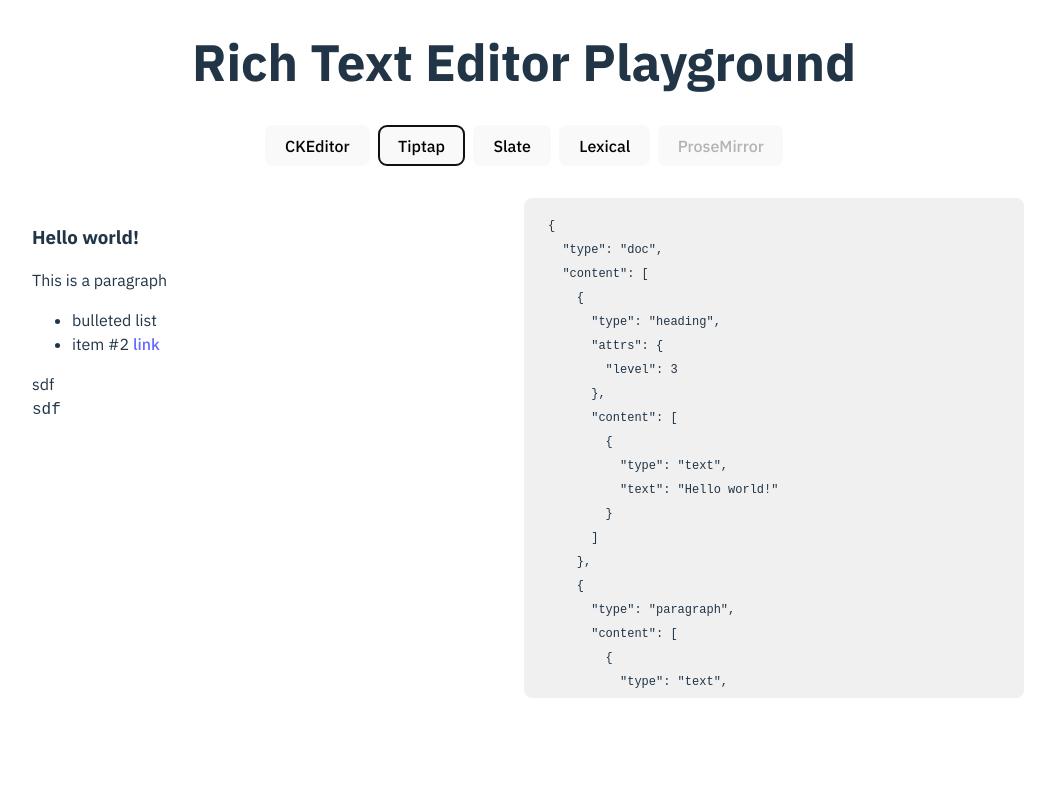
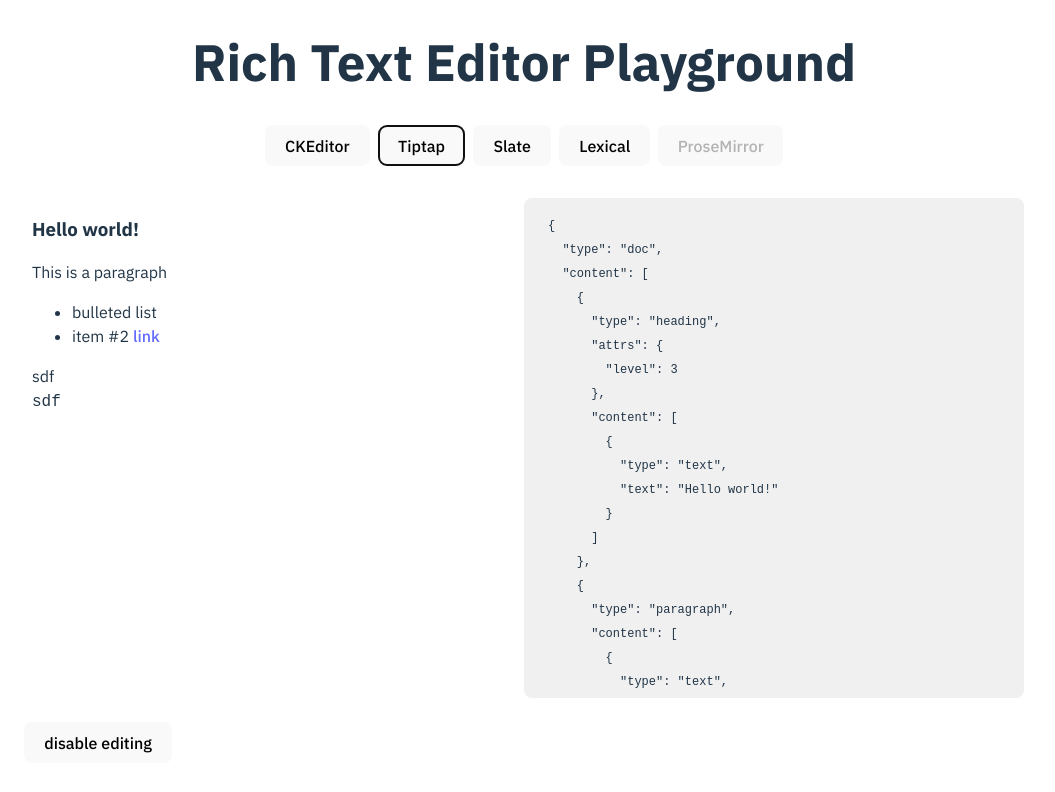
Before and after one commit to ssalka/amp-rich-text, a React (Vite) app: page / in a window 1280 px wide. Both pictures are taken after a click on the button "Tiptap". Shown: the top 792 px of the page, without its empty margins (116-1171 px from the left). Built offline with nearby package versions, Linux system fonts and the light colour scheme.

Commit message:
main support toggling readonly mode for tiptap, lexical

```diff
--- a/src/App.css
+++ b/src/App.css
@@ -37,11 +37,14 @@
   flex-grow: 1;
 }
 
-.editor-main pre {
+pre {
   background-color: #F0F0F0;
   margin: 0;
   padding: 16px 24px;
   border-radius: 8px;
+}
+
+.editor-main >  pre {
   width: 500px;
   min-width: 500px;
   overflow: auto;
--- a/src/App.tsx
+++ b/src/App.tsx
@@ -14,7 +14,8 @@
 
 import './App.css';
 
-const textEditors: Array<{ name: string; editor?: FC }> = [
+const textEditors: Array<{ name: string; editor?: FC<{ canEdit?: boolean }> }> =
+  [
     {
       name: 'CKEditor',
       editor: CKEditor,
@@ -50,6 +51,7 @@
   }, []);
   const previousEditor = usePrevious(selectedEditor);
   const editorJson = useRecoilValue(jsonState);
+  const [canEdit, setCanEdit] = useState(true);
 
   return (
     <div className="App">
@@ -88,7 +90,7 @@
         >
           <div className={clsx('selected-editor', selectedEditor.name)}>
             {selectedEditor.editor ? (
-              <selectedEditor.editor />
+              <selectedEditor.editor canEdit={canEdit} />
             ) : (
               `TODO: ${selectedEditor.name} editor`
             )}
@@ -96,6 +98,13 @@
         </ErrorBoundary>
         <pre>{JSON.stringify(editorJson, null, 2)}</pre>
       </div>
+      <br />
+      <button
+        onClick={() => setCanEdit(!canEdit)}
+        style={{ alignSelf: 'start' }}
+      >
+        {canEdit ? 'disable editing' : 'readonly mode -- click to toggle'}
+      </button>
     </div>
   );
 }
--- a/src/components/editors/CKEditor.tsx
+++ b/src/components/editors/CKEditor.tsx
@@ -14,7 +14,6 @@
       editor={InlineEditor}
       data="<p>Hello from CKEditor 5!</p>"
       onReady={(editor: any) => {
-        console.log('Editor is ready to use', editor);
         editor.setData(defaultText);
         setJson(editor.getData());
       }}
--- a/src/components/editors/Lexical.css
+++ b/src/components/editors/Lexical.css
@@ -2,3 +2,7 @@
   width: 100%;
   padding: 0 8px;
 }
+
+.selected-editor.Lexical p {
+  margin: 0;
+}
--- a/src/components/editors/Lexical.tsx
+++ b/src/components/editors/Lexical.tsx
@@ -19,21 +19,6 @@
   // Theme styling goes here
 };
 
-// Lexical React plugins are React components, which makes them
-// highly composable. Furthermore, you can lazy load plugins if
-// desired, so you don't pay the cost for plugins until you
-// actually use them.
-function MyCustomAutoFocusPlugin() {
-  const [editor] = useLexicalComposerContext();
-
-  useEffect(() => {
-    // Focus the editor when the effect fires!
-    editor.focus();
-  }, [editor]);
-
-  return null;
-}
-
 // Catch any errors that occur during Lexical updates and log them
 // or throw them as needed. If you don't throw them, Lexical will
 // try to recover gracefully without losing user data.
@@ -41,7 +26,7 @@
   console.error(error);
 }
 
-function Editor() {
+function Editor({ canEdit = true }) {
   const setJson = useSetRecoilState(jsonState);
 
   const handleChange = useCallback(
@@ -60,6 +45,7 @@
     <LexicalComposer
       initialConfig={{
         namespace: 'MyEditor',
+        editable: canEdit,
         theme,
         onError,
         nodes: TRANSFORMERS.flatMap((t) => t.dependencies).filter(Boolean),
@@ -76,7 +62,6 @@
 
       <OnChangePlugin onChange={handleChange} />
       <HistoryPlugin />
-      <MyCustomAutoFocusPlugin />
     </LexicalComposer>
   );
 }
--- a/src/components/editors/Tiptap.css
+++ b/src/components/editors/Tiptap.css
@@ -1,5 +1,9 @@
-.selected-editor.Tiptap > div {
+.tiptap-container, .tiptap-container {
   width: 100%;
+}
+
+.selected-editor.Tiptap .ProseMirror {
+  padding: 0 8px;
 }
 
 .tiptap-toolbar {
--- a/src/components/editors/Tiptap.tsx
+++ b/src/components/editors/Tiptap.tsx
@@ -1,6 +1,7 @@
 import clsx from 'clsx';
 import camelCase from 'lodash/camelCase';
-import { useEffect } from 'react';
+import times from 'lodash/times';
+import { useEffect, useState } from 'react';
 import { useSetRecoilState } from 'recoil';
 import { BubbleMenu, EditorContent, useEditor } from '@tiptap/react';
 import StarterKit from '@tiptap/starter-kit';
@@ -34,13 +35,12 @@
         }),
   };
 }
-console.log(defaultMarkdownParser.parse(defaultText));
-console.log(mdToJson(defaultMarkdownParser.parse(defaultText)));
 
 // BUG BubbleMenu breaks on unmount https://github.com/ueberdosis/tiptap/issues/3135
-export default () => {
+export default ({ canEdit = true }) => {
   const setJson = useSetRecoilState(jsonState);
-  const editor = useEditor({
+  const editor = useEditor(
+    {
       content: mdToJson(defaultMarkdownParser.parse(defaultText)),
       // content: rawDoc,
       extensions: [
@@ -69,7 +69,16 @@
       onUpdate({ editor }) {
         setJson(editor.getJSON());
       },
-  });
+      onFocus({ editor }) {
+        console.log('focus', canEdit);
+        editor.setEditable(canEdit);
+      },
+      onBlur({ editor }) {
+        editor.setEditable(false);
+      },
+    },
+    [canEdit]
+  );
 
   useEffect(() => {
     if (editor) {
@@ -78,32 +87,61 @@
   }, [editor]);
 
   return (
-    <>
+    <div className="tiptap-container">
       {editor && (
         <BubbleMenu editor={editor} tippyOptions={{ duration: 100 }}>
           <div className="tiptap-toolbar">
+            <select
+              onChange={(e) =>
+                e.target.options[e.target.selectedIndex].value === 'text'
+                  ? editor.chain().focus().setParagraph().run()
+                  : editor
+                      .chain()
+                      .focus()
+                      .setHeading({
+                        level: parseInt(
+                          e.target.options[e.target.selectedIndex].value
+                        ),
+                      })
+                      .run()
+              }
+            >
+              <option
+                value="text"
+                className={clsx({ selected: editor.isActive('h1') })}
+                label="⁋"
+              />
+              {times(6, (i) => (
+                <option
+                  key={i}
+                  value={i + 1}
+                  className={clsx({ selected: editor.isActive(`h${i + 1}`) })}
+                  label={`h${i + 1}`}
+                />
+              ))}
+            </select>
             <button
               onClick={() => editor.chain().focus().toggleBold().run()}
               className={clsx({ selected: editor.isActive('bold') })}
             >
-              bold
+              b
             </button>
             <button
               onClick={() => editor.chain().focus().toggleItalic().run()}
               className={clsx({ selected: editor.isActive('italic') })}
             >
-              italic
+              i
             </button>
             <button
               onClick={() => editor.chain().focus().toggleStrike().run()}
               className={clsx({ selected: editor.isActive('strike') })}
             >
-              strike
+              s
             </button>
           </div>
         </BubbleMenu>
       )}
       <EditorContent editor={editor} />
-    </>
+    </div>
   );
 };
```
Lines whose indentation alone changed are shown as unchanged.
